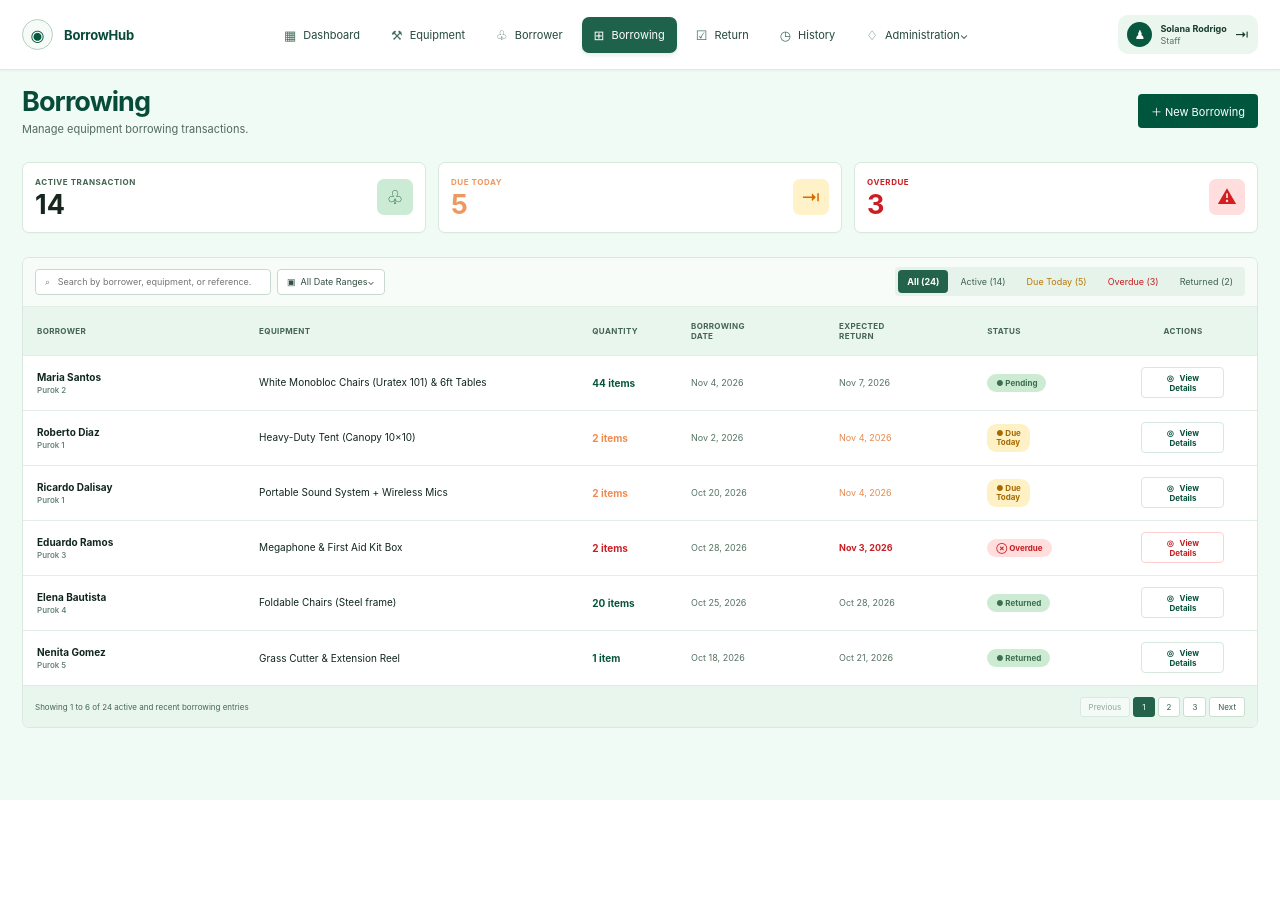
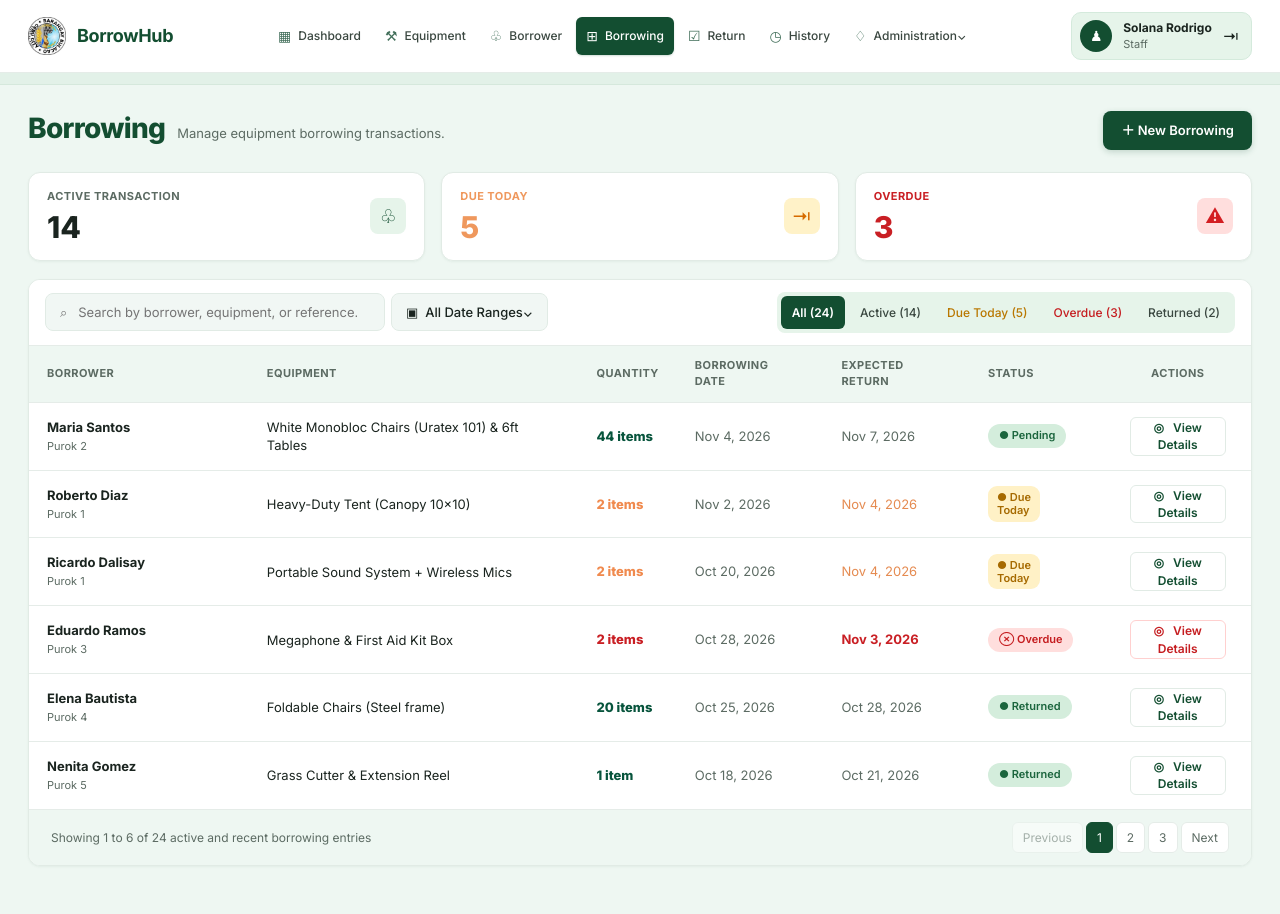
Before and after one commit to woanjo/BorrowHub, a PHP site: page /borrowing.html in a window 1280 px wide. Before the commit the page ends 800 px from the top, so only its background shows below. Run offline with PHP 8.4, Linux system fonts and the light colour scheme.

Commit message:
cleaned up code and made page styling consistent

```diff
--- a/borrowing.html
+++ b/borrowing.html
@@ -4,13 +4,16 @@
   <meta charset="UTF-8" />
   <meta name="viewport" content="width=device-width, initial-scale=1.0" />
   <title>BorrowHub | Borrowing</title>
+  <link rel="preconnect" href="https://fonts.googleapis.com" />
+  <link rel="preconnect" href="https://fonts.gstatic.com" crossorigin />
+  <link href="https://fonts.googleapis.com/css2?family=Inter:wght@400;500;600;700;800&display=swap" rel="stylesheet" />
   <link rel="stylesheet" href="css/borrowing.css">
 
 </head>
 <body>
   <header class="topbar">
     <div class="brand-area">
-      <div class="logo" aria-label="BorrowHub logo">◉</div>
+      <img class="logo" src="img/brgy_logo.png" alt="Barangay seal" />
       <div class="brand">BorrowHub</div>
     </div>
     <nav class="nav" aria-label="Main navigation">
@@ -28,6 +31,7 @@
       <span class="logout">⇥</span>
     </div>
   </header>
+  <div class="navbar-accent-strip" aria-hidden="true"></div>
 
   <main>
     <section class="heading">
--- a/css/borrowing.css
+++ b/css/borrowing.css
@@ -1,33 +1,35 @@
 :root {
-      --green: #07583f;
-      --green-dark: #064b37;
-      --green-soft: #eaf7ef;
-      --green-pale: #f1fbf5;
-      --border: #d9e9df;
-      --text: #10251d;
-      --muted: #557064;
+      --green: #134e31;
+      --green-dark: #0e3d26;
+      --green-soft: #e6f4ea;
+      --green-pale: #eef7f2;
+      --border: #e1ebe5;
+      --text: #1a241f;
+      --muted: #5c6b63;
       --orange: #ef985d;
       --red: #c91f24;
     }
     * { box-sizing: border-box; }
     body {
       margin: 0;
-      background: #effbf4;
+      background: var(--green-pale);
       color: var(--text);
-      font-family: Inter, ui-sans-serif, system-ui, -apple-system, BlinkMacSystemFont, "Segoe UI", sans-serif;
-      font-size: 12px;
+      font-family: Inter, -apple-system, BlinkMacSystemFont, "Segoe UI", Roboto, sans-serif;
+      font-size: 14px;
+      line-height: 1.45;
+      -webkit-font-smoothing: antialiased;
+      -moz-osx-font-smoothing: grayscale;
     }
     button, input { font: inherit; }
     .topbar {
-      height: 70px;
+      min-height: 62px;
       background: #fff;
-      border-bottom: 1px solid #dcebe2;
+      border-bottom: 1px solid #e5ece8;
       display: flex;
       align-items: center;
       justify-content: space-between;
-      padding: 0 22px;
-      gap: 18px;
-      box-shadow: 0 1px 3px rgba(15, 65, 44, .04);
+      padding: 12px 28px;
+      gap: 16px;
     }
     .brand-area, .nav, .nav-item, .profile, .metric, .toolbar, .filters, .status, .actions, .pagination {
       display: flex;
@@ -35,126 +37,130 @@
     }
     .brand-area { gap: 11px; flex-shrink: 0; }
     .logo {
-      width: 31px; height: 31px; border-radius: 50%;
-      border: 1px solid #b7cfc1; display: grid; place-items: center;
-      color: var(--green); font-size: 16px; background: #f7fbf8;
+      width: 38px; height: 38px; flex-shrink: 0;
     }
-    .brand { font-weight: 750; color: var(--green-dark); font-size: 13px; letter-spacing: -.2px; }
-    .nav { gap: 7px; flex: 1; justify-content: center; }
+    .brand { font-weight: 700; color: var(--green); font-size: 18px; letter-spacing: -.02em; }
+    .nav { gap: 4px; flex: 1; justify-content: center; }
     .nav-item {
-      gap: 7px; padding: 10px 12px; border-radius: 7px; white-space: nowrap;
-      color: #25483a; font-size: 11px; text-decoration: none;
+      gap: 7px; padding: 9px 10px; border-radius: 6px; white-space: nowrap;
+      color: #3a4740; font-size: 12px; font-weight: 500; text-decoration: none;
+      transition: background-color .16s ease, color .16s ease;
     }
-    .nav-item .ico { font-size: 13px; color: #426f5a; }
-    .nav-item.active { background: #1f624b; color: white; box-shadow: 0 2px 4px #0b49331c; }
+    .nav-item:hover { background: #eef6f1; color: var(--green); }
+    .nav-item .ico { font-size: 14px; color: #426f5a; }
+    .nav-item.active { background: var(--green); color: white; box-shadow: 0 1px 2px rgba(19, 78, 49, .2); }
     .nav-item.active .ico { color: white; }
     .profile {
-      background: #eaf6ee; border-radius: 10px; padding: 7px 9px;
-      gap: 8px; min-width: 135px; color: #173b2d; flex-shrink: 0;
+      background: #e6f4ea; border: 1px solid #d4eadc; border-radius: 10px; padding: 6px 12px 6px 8px;
+      gap: 11px; min-width: 135px; color: #1a241f; flex-shrink: 0;
     }
-    .avatar { width: 25px; height: 25px; border-radius: 50%; background: var(--green); color: white; display: grid; place-items: center; }
-    .profile strong { display: block; font-size: 9px; font-weight: 700; }
-    .profile small { display: block; color: #587467; font-size: 9px; margin-top: 1px; }
-    .logout { margin-left: auto; font-size: 14px; }
-    main { padding: 17px 22px 18px; max-width: 1500px; margin: auto; }
-    .heading { display: flex; align-items: center; justify-content: space-between; margin-bottom: 26px; }
-    h1 { font-size: 27px; line-height: 1.1; margin: 0 0 5px; color: #064c38; letter-spacing: -.9px; }
-    .subtitle { color: #53695f; font-size: 11px; }
+    .avatar { width: 32px; height: 32px; border-radius: 50%; background: var(--green); color: white; display: grid; place-items: center; flex-shrink: 0; }
+    .profile strong { display: block; font-size: 12px; font-weight: 700; }
+    .profile small { display: block; color: #5c6b63; font-size: 11px; margin-top: 1px; }
+    .logout { margin-left: auto; font-size: 16px; }
+    .navbar-accent-strip { height: 12px; background: #e2f1e8; border-bottom: 1px solid #d5e8dc; }
+    main { padding: 26px 28px 48px; max-width: 1380px; margin: auto; }
+    .heading { display: flex; align-items: center; justify-content: space-between; gap: 16px; margin-bottom: 22px; }
+    .heading > div:first-child { display: flex; align-items: baseline; gap: 12px; flex-wrap: wrap; }
+    h1 { font-size: 28px; line-height: 1.15; margin: 0 0 5px; color: var(--green); letter-spacing: -.025em; font-weight: 800; }
+    .subtitle { color: var(--muted); font-size: 13px; }
     .primary {
-      border: 0; background: #00563d; color: white; padding: 9px 13px;
-      border-radius: 4px; cursor: pointer; font-size: 11px;
+      border: 0; background: var(--green); color: white; padding: 10px 18px;
+      border-radius: 8px; cursor: pointer; font-size: 13px; font-weight: 600;
+      box-shadow: 0 2px 6px rgba(19, 78, 49, .2);
     }
-    .primary:hover { background: #064632; }
-    .metrics { display: grid; grid-template-columns: repeat(3, 1fr); gap: 12px; margin-bottom: 24px; }
+    .primary:hover { background: var(--green-dark); }
+    .metrics { display: grid; grid-template-columns: repeat(3, 1fr); gap: 16px; margin-bottom: 18px; }
     .metric {
-      background: white; border: 1px solid var(--border); border-radius: 7px;
-      height: 71px; padding: 11px 12px; justify-content: space-between;
-      box-shadow: 0 1px 2px rgba(15, 65, 44, .025);
+      background: white; border: 1px solid var(--border); border-radius: 12px;
+      min-height: 88px; padding: 16px 18px; justify-content: space-between;
+      box-shadow: 0 1px 3px rgba(19, 78, 49, .04), 0 1px 2px rgba(19, 78, 49, .02);
     }
-    .metric-label { color: #426451; font-size: 8px; font-weight: 750; letter-spacing: .55px; margin-bottom: 4px; }
-    .metric-value { font-size: 27px; line-height: 1; font-weight: 750; color: #17261f; }
+    .metric-label { color: var(--muted); font-size: 11px; font-weight: 700; letter-spacing: .04em; margin-bottom: 7px; }
+    .metric-value { font-size: 30px; line-height: 1.05; font-weight: 800; color: var(--text); }
     .metric.due .metric-label, .metric.due .metric-value { color: var(--orange); }
     .metric.overdue .metric-label, .metric.overdue .metric-value { color: var(--red); }
-    .metric-icon { width: 36px; height: 36px; display: grid; place-items: center; border-radius: 7px; font-size: 19px; background: #ccebd4; color: #23654a; }
+    .metric-icon { width: 36px; height: 36px; display: grid; place-items: center; border-radius: 8px; font-size: 19px; background: #e6f4ea; color: var(--green); }
     .due .metric-icon { background: #fff2c8; color: #d66b00; }
     .overdue .metric-icon { background: #ffdedd; color: #d31e22; }
-    .panel { background: white; border: 1px solid var(--border); border-radius: 7px; overflow: hidden; }
+    .panel { background: white; border: 1px solid var(--border); border-radius: 12px; overflow: hidden; box-shadow: 0 1px 3px rgba(19, 78, 49, .04), 0 1px 2px rgba(19, 78, 49, .02); }
     .toolbar {
-      min-height: 49px; padding: 9px 12px; gap: 8px; background: #f7fcf8;
-      border-bottom: 1px solid #e0eee5; justify-content: space-between;
+      min-height: 0; padding: 12px 16px; gap: 12px; background: white;
+      border-bottom: 1px solid #e5ece8; justify-content: space-between; flex-wrap: wrap;
     }
     .search-group { display: flex; gap: 6px; min-width: 0; }
     .search {
-      height: 26px; width: 236px; border: 1px solid #c8d9cf; border-radius: 4px;
-      padding: 0 9px; outline: none; color: #315244; background: white; font-size: 9px;
+      height: 38px; width: 340px; border: 1px solid #e1ebe5; border-radius: 8px;
+      padding: 0 14px; outline: none; color: var(--text); background: #f1f7f4; font-size: 13px;
     }
-    .search:focus { border-color: #44896a; box-shadow: 0 0 0 2px #d9f0e2; }
-    .date-button { border: 1px solid #c8d9cf; background: white; border-radius: 4px; padding: 0 9px; height: 26px; color: #314e40; font-size: 9px; }
-    .tabs { display: flex; gap: 3px; background: #e6f3ea; padding: 3px; border-radius: 4px; }
-    .tab { border: 0; background: transparent; color: #41614f; border-radius: 4px; padding: 6px 9px; font-size: 9px; cursor: pointer; white-space: nowrap; }
-    .tab.active { color: white; background: #23634b; font-weight: 650; }
+    .search:focus { border-color: var(--green); background: white; }
+    .date-button { border: 1px solid var(--border); background: #f1f7f4; border-radius: 8px; padding: 0 14px; height: 38px; color: var(--text); font-size: 13px; font-weight: 500; }
+    .tabs { display: flex; gap: 4px; background: #e6f4ea; padding: 4px; border-radius: 8px; overflow-x: auto; }
+    .tab { border: 0; background: transparent; color: #3a4740; border-radius: 6px; padding: 8px 11px; font-size: 12px; font-weight: 500; cursor: pointer; white-space: nowrap; }
+    .tab.active { color: white; background: var(--green); font-weight: 600; }
     .tab.due-tab { color: #b97700; }
     .tab.overdue-tab { color: #c51d20; }
     .table-wrap { overflow-x: auto; }
     table { width: 100%; border-collapse: collapse; min-width: 800px; }
-    thead { background: #e9f6ed; }
+    thead { background: #eef7f2; }
     th {
-      text-align: left; color: #456454; font-size: 8px; letter-spacing: .35px;
-      font-weight: 750; padding: 14px 14px; height: 41px;
+      text-align: left; color: var(--muted); font-size: 11px; letter-spacing: .04em;
+      font-weight: 700; padding: 12px 18px; height: auto;
     }
-    td { border-top: 1px solid #e4eee8; padding: 10px 14px; height: 55px; font-size: 10px; vertical-align: middle; }
-    tbody tr:hover { background: #fbfefc; }
+    td { border-top: 1px solid #e5ece8; padding: 14px 18px; height: auto; font-size: 13px; vertical-align: middle; }
+    tbody tr:hover { background: #f8fcfa; }
     td:first-child { font-weight: 650; }
-    .sub { display: block; color: #587667; font-size: 8px; font-weight: 450; margin-top: 2px; }
-    .equipment { font-size: 10px; line-height: 1.45; max-width: 260px; }
+    .sub { display: block; color: #5c6b63; font-size: 11px; font-weight: 400; margin-top: 2px; }
+    .equipment { font-size: 13px; line-height: 1.4; max-width: 260px; }
     .qty { font-weight: 750; color: #07543c; white-space: nowrap; }
     .qty.orange { color: #f08a4e; }
     .qty.red { color: #c91f24; }
-    .date { color: #557362; font-size: 9px; white-space: nowrap; }
+    .date { color: #5c6b63; font-size: 13px; white-space: nowrap; }
     .date.orange { color: #e58b51; }
     .date.red { color: #c91f24; font-weight: 700; }
-    .status { display: inline-flex; border-radius: 20px; padding: 4px 9px; gap: 4px; font-size: 8px; font-weight: 650; white-space: nowrap; }
-    .pending, .returned { color: #3d6e50; background: #ccebd2; }
+    .status { display: inline-flex; border-radius: 9999px; padding: 4px 11px; gap: 5px; font-size: 11px; font-weight: 600; white-space: nowrap; }
+    .pending, .returned { color: #1b653d; background: #d4eddc; }
     .due-status { color: #a66a00; background: #fff1c6; border-radius: 9px; line-height: 1.15; padding: 5px 9px; }
     .overdue-status { color: #c51d20; background: #ffdedd; }
     .actions { justify-content: center; }
     .view {
       display: flex; align-items: center; justify-content: center; gap: 7px;
-      width: 83px; min-height: 31px; background: white; color: #064e39;
-      border: 1px solid #d7e8de; border-radius: 4px; font-size: 8px; font-weight: 650; cursor: pointer;
+      width: 96px; min-height: 36px; background: white; color: var(--green);
+      border: 1px solid var(--border); border-radius: 6px; font-size: 12px; font-weight: 600; cursor: pointer;
     }
-    .view:hover { background: #f2faf5; border-color: #9fcab0; }
+    .view:hover { background: #eef6f1; border-color: #d4eadc; }
     tr.overdue-row .view { border-color: #ffd0cf; color: #c51d20; }
     .footer {
-      background: #e9f6ed; border-top: 1px solid #deeee3; min-height: 42px;
-      padding: 8px 12px; display: flex; justify-content: space-between; align-items: center;
-      color: #476755; font-size: 8px;
+      background: #eef7f2; border-top: 1px solid #e5ece8; min-height: 48px;
+      padding: 12px 22px; display: flex; justify-content: space-between; align-items: center;
+      color: var(--muted); font-size: 12px;
     }
     .pagination { gap: 3px; }
-    .page { border: 1px solid #cbded2; background: white; color: #345c47; border-radius: 3px; padding: 4px 8px; font-size: 8px; cursor: pointer; }
-    .page.current { background: #23634b; color: white; border-color: #23634b; }
+    .page { border: 1px solid #e5ece8; background: white; color: var(--muted); border-radius: 6px; padding: 6px 10px; font-size: 12px; cursor: pointer; }
+    .page.current { background: var(--green); color: white; border-color: var(--green); }
     .page:disabled { opacity: .5; cursor: default; }
     .empty { text-align: center; padding: 28px; color: #658071; }
     @media (max-width: 900px) {
-      .topbar { padding: 0 12px; overflow-x: auto; }
+      .topbar { padding: 12px 16px; overflow-x: auto; }
       .nav { justify-content: flex-start; }
       .profile { min-width: 120px; }
-      main { padding: 17px 12px; }
+      main { padding: 20px 16px 36px; }
       .toolbar { align-items: flex-start; flex-direction: column; }
       .tabs { max-width: 100%; overflow-x: auto; }
     }
     @media (max-width: 600px) {
-      .topbar { height: auto; min-height: 64px; flex-wrap: wrap; padding: 10px 12px; }
+      .topbar { min-height: 64px; flex-wrap: wrap; padding: 10px 12px; }
       .nav { order: 3; flex-basis: 100%; overflow-x: auto; }
       .profile { margin-left: auto; }
       .heading { align-items: flex-start; gap: 12px; }
-      h1 { font-size: 24px; }
+      h1 { font-size: 25px; }
       .primary { white-space: nowrap; }
-      .metrics { grid-template-columns: 1fr; gap: 8px; margin-bottom: 16px; }
-      .metric { height: 64px; }
-      .search-group { width: 100%; }
+      .metrics { grid-template-columns: 1fr; gap: 12px; margin-bottom: 18px; }
+      .metric { min-height: 82px; }
+      .search-group { width: 100%; flex-wrap: wrap; }
       .search { flex: 1; width: 0; }
       .footer { align-items: flex-start; gap: 10px; flex-direction: column; }
+      .pagination { flex-wrap: wrap; }
     }
 
 /* NEW BORROWING MODAL */
```
Also changed, not shown: other parts of css/borrowing.css (+106 -106 lines).
